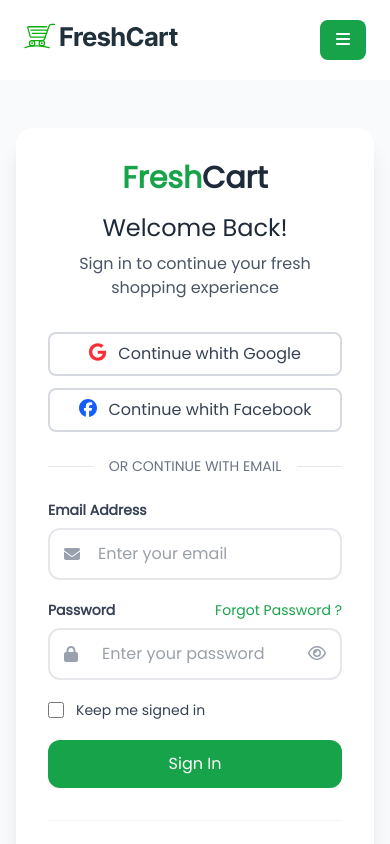
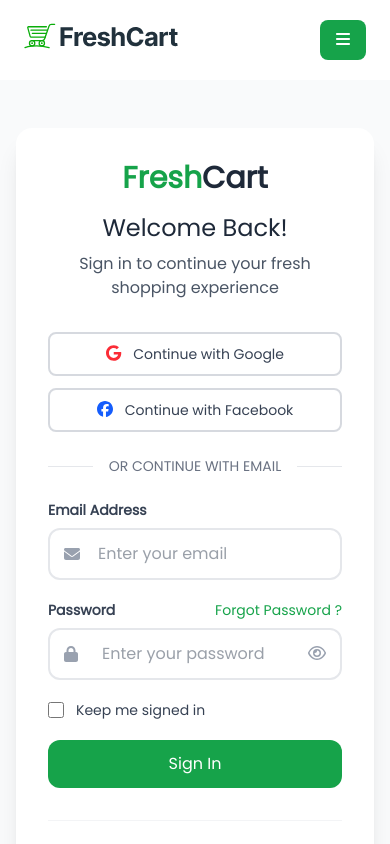
Before and after one commit to Belal210/FreshCart, a React (Vite) app: page /login in a window 390 px wide. Shown: the top 844 px of the page. Built offline with nearby package versions, Linux system fonts and the light colour scheme; no server answers.

Commit message:
Update Login.jsx

```diff
--- a/src/Pages/Login/Login.jsx
+++ b/src/Pages/Login/Login.jsx
@@ -154,19 +154,19 @@
                   <button className="btn bg-transparent border-2 w-full border-gray-400/40">
                     <FontAwesomeIcon
                       icon={faGoogle}
-                      className="text-red-500 text-lg"
+                      className="text-red-500 md:text-lg"
                     />
-                    <span className="font-medium text-gray-700">
-                      Continue whith Google
+                    <span className="font-medium text-sm md:text-[16px] text-gray-700">
+                      Continue with Google
                     </span>
                   </button>
                   <button className="btn bg-transparent border-2 w-full border-gray-400/40">
                     <FontAwesomeIcon
                       icon={faFacebook}
-                      className="text-blue-600 text-lg"
+                      className="text-blue-600 md:text-lg"
                     />
-                    <span className="font-medium text-gray-700">
-                      Continue whith Facebook
+                    <span className="font-medium text-sm md:text-[16px] text-gray-700">
+                      Continue with Facebook
                     </span>
                   </button>
                 </div>
```
